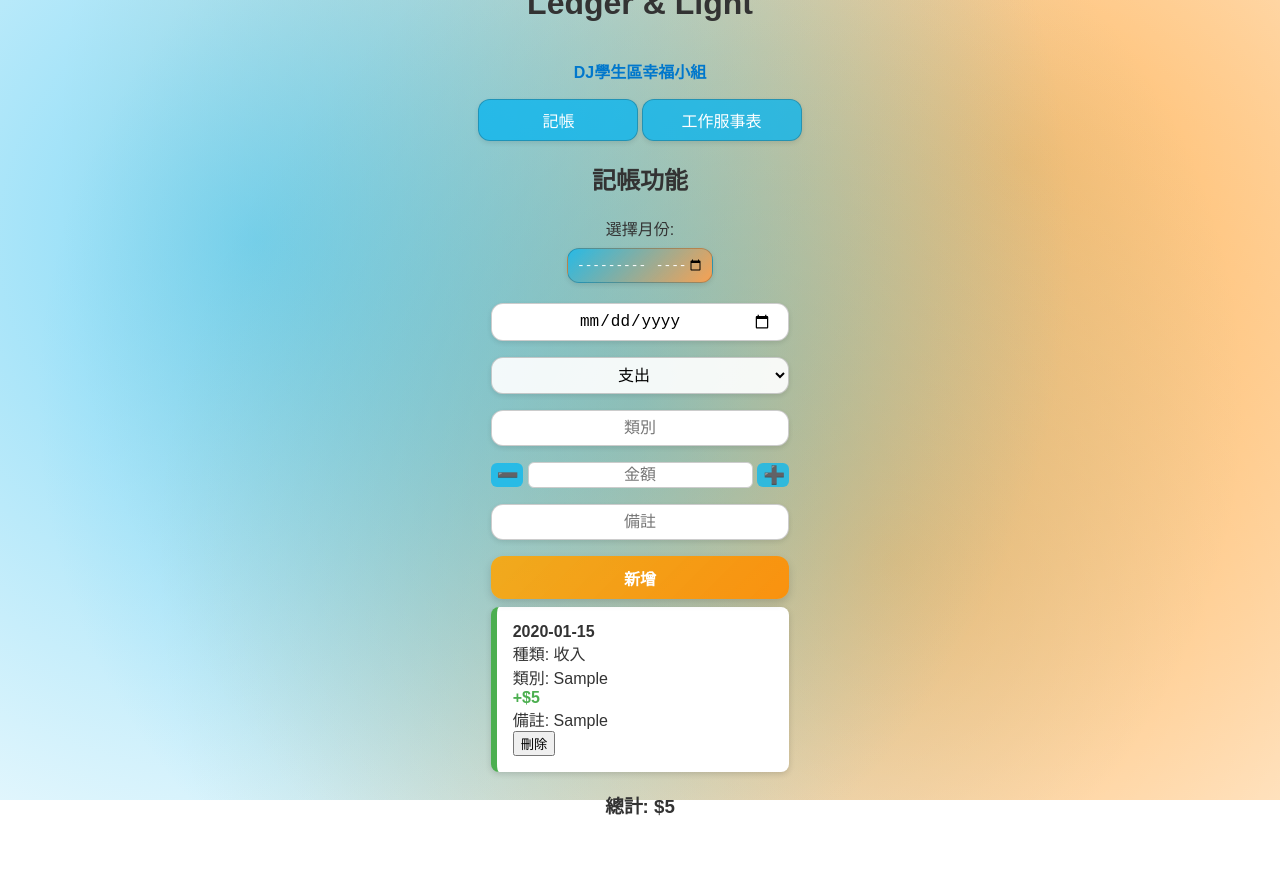
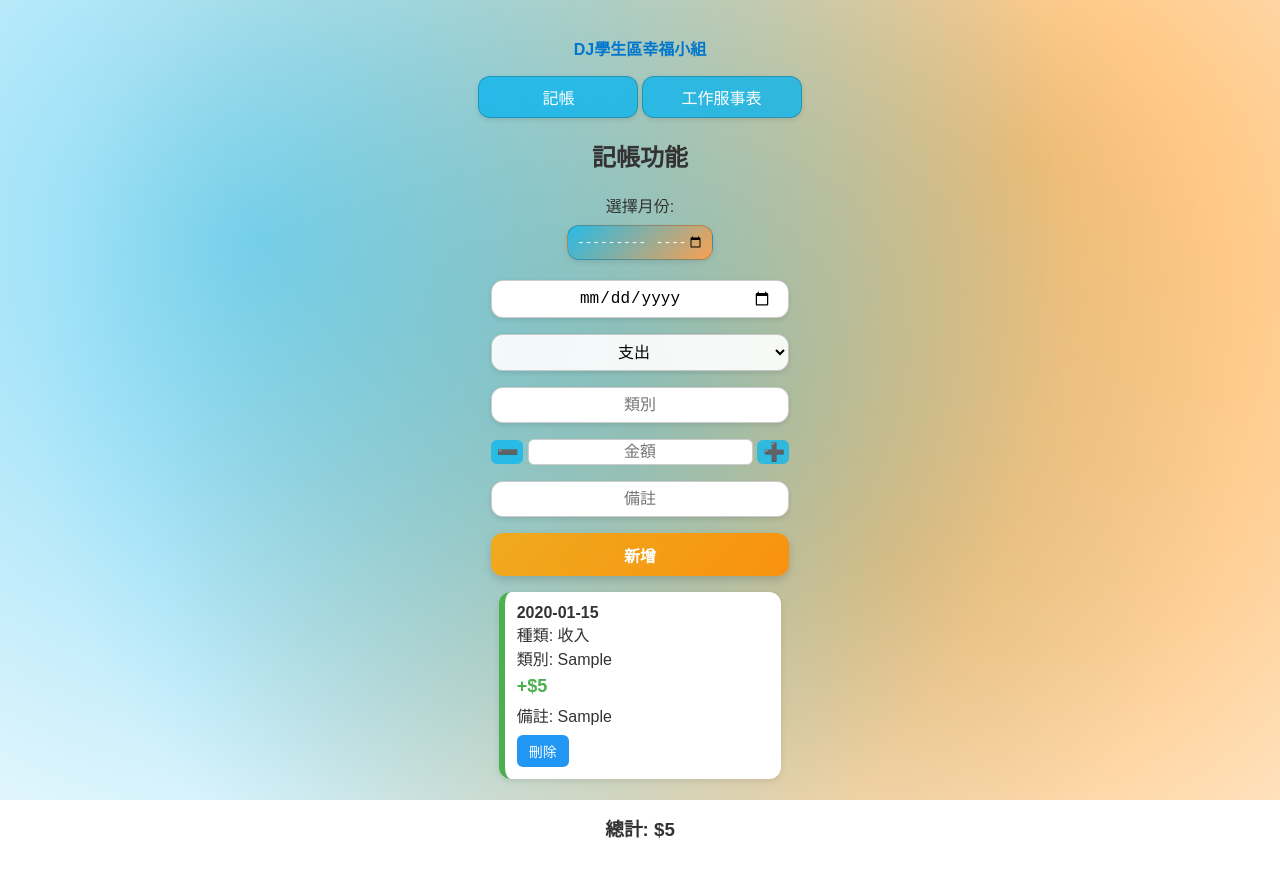
Before and after one commit to LinJie09/Serving-List, a React (Create React App) app in the folder my-react-app/: page / in a window 1280 px wide. Both pictures are taken after typing "2020-01-15", "Sample", "5", "Sample" into the empty fields and a click on the button "新增". Before the commit the page ends 853 px from the top, so only its background shows below. Built offline with nearby package versions, Linux system fonts and the light colour scheme.

Commit message:
add hint under the date category and amount alse create new layout expenseList and deleteModal

```diff
--- a/my-react-app/src/App.css
+++ b/my-react-app/src/App.css
@@ -150,6 +150,56 @@ body {
 
 }
 
+
+.cards {
+  display: grid;
+  grid-template-columns: repeat(auto-fit, minmax(250px, 1fr));
+  gap: 12px;
+  padding: 8px;
+}
+
+.card {
+  border-radius: 12px;
+  padding: 12px;
+  background: #fff;
+  box-shadow: 0 2px 6px rgba(0,0,0,0.1);
+  transition: transform 0.2s ease;
+}
+
+.card:hover {
+  transform: scale(1.02);
+}
+
+.card.income {
+  border-left: 6px solid #4caf50; /* 綠色代表收入 */
+}
+
+.card.expense {
+  border-left: 6px solid #f44336; /* 紅色代表支出 */
+}
+
+.card .amount {
+  font-size: 18px;
+  font-weight: bold;
+  margin: 6px 0;
+}
+
+.card button {
+  margin-top: 8px;
+  padding: 6px 12px;
+  border: none;
+  border-radius: 6px;
+  cursor: pointer;
+  background-color: #2196f3;
+  color: white;
+  font-size: 14px;
+}
+
+.card button:hover {
+  background-color: #1976d2;
+}
+
+
 /* 表單整體間距 */
 
 /* RWD 調整 */
--- /dev/null
+++ b/my-react-app/src/Expense/DeleteModal.js
@@ -0,0 +1,20 @@
+import React from "react";
+import "./deleteModal.css";
+
+const DeleteModal = ({ show, onClose, onConfirm }) => {
+  if (!show) return null;
+
+  return (
+    <div className="modal-backdrop">
+      <div className="modal-content">
+        <p>你確定要刪除這筆紀錄嗎？</p>
+        <div className="modal-buttons">
+          <button className="cancel-btn" onClick={onClose}>取消</button>
+          <button className="confirm-btn" onClick={onConfirm}>確定</button>
+        </div>
+      </div>
+    </div>
+  );
+};
+
+export default DeleteModal;
--- /dev/null
+++ b/my-react-app/src/Expense/ExpenseList.js
@@ -0,0 +1,27 @@
+import React from "react";
+
+const ExpenseList = ({ filteredExpenses, deleteExpense }) => {
+  return (
+    <div className="cards">
+      {filteredExpenses.map((exp) => (
+        <div
+          key={exp.id}
+          className={`card ${exp.type === "收入" ? "income" : "expense"}`}
+        >
+          <div>
+            <strong>{exp.date}</strong>
+          </div>
+          <div>種類: {exp.type}</div>
+          <div>類別: {exp.category}</div>
+          <div className="amount">
+            {exp.type === "收入" ? "+" : "-"}${exp.amount}
+          </div>
+          <div>備註: {exp.note}</div>
+          <button onClick={() => deleteExpense(exp.id)}>刪除</button>
+        </div>
+      ))}
+    </div>
+  );
+};
+
+export default ExpenseList;
--- /dev/null
+++ b/my-react-app/src/Expense/deleteModal.css
@@ -0,0 +1,45 @@
+.modal-backdrop {
+    position: fixed;
+    top: 0;
+    left: 0;
+    width: 100%;
+    height: 100%;
+    background-color: rgba(0,0,0,0.5);
+    display: flex;
+    justify-content: center;
+    align-items: center;
+    z-index: 1000;
+  }
+
+  .modal-content {
+    background-color: #fff;
+    padding: 20px;
+    border-radius: 12px;
+    width: 80%;
+    max-width: 300px;
+    text-align: center;
+  }
+
+  .modal-buttons {
+    display: flex;
+    justify-content: space-around;
+    margin-top: 15px;
+  }
+
+  .cancel-btn {
+    padding: 8px 16px;
+    border: none;
+    border-radius: 8px;
+    background-color: #ccc;
+    color: #000;
+    font-weight: bold;
+  }
+
+  .confirm-btn {
+    padding: 8px 16px;
+    border: none;
+    border-radius: 8px;
+    background-color: #f44336;
+    color: #fff;
+    font-weight: bold;
+  }
--- a/my-react-app/src/ExpenseTracker.js
+++ b/my-react-app/src/ExpenseTracker.js
@@ -1,4 +1,7 @@
 import React, { useState, useEffect } from "react";
+import ExpenseList from "./Expense/ExpenseList";
+import DeleteModal from "./Expense/DeleteModal";
+
 import "./expenseTrackr.css";
 
 function ExpenseTracker() {
@@ -9,12 +12,20 @@ function ExpenseTracker() {
 
   const [form, setForm] = useState({
     date: "",
-    type: "收入", // 預設收入
+    type: "收入",
     category: "",
     amount: "",
     note: "",
   });
+
   const [monthFilter, setMonthFilter] = useState("");
+  const [errorDate, setErrorDate] = useState("");
+  const [errorCategory, setErrorCategory] = useState("");
+  const [errorAmount, setErrorAmount] = useState("");
+
+  // Modal 狀態
+  const [showModal, setShowModal] = useState(false);
+  const [deleteId, setDeleteId] = useState(null);
 
   useEffect(() => {
     localStorage.setItem("expenses", JSON.stringify(expenses));
@@ -22,21 +33,39 @@ function ExpenseTracker() {
 
   const addExpense = (e) => {
     e.preventDefault();
-    if (!form.date || !form.category || !form.amount) return;
+    let hasError = false;
+
+    if (!form.date) { setErrorDate("請點選日期"); hasError = true; } else { setErrorDate(""); }
+    if (!form.category) { setErrorCategory("請填寫類別"); hasError = true; } else { setErrorCategory(""); }
+    if (!form.amount) { setErrorAmount("請填寫金額"); hasError = true; } else { setErrorAmount(""); }
+
+    if (hasError) return;
+
     setExpenses([...expenses, { ...form, id: Date.now() }]);
     setForm({ date: "", type: "支出", category: "", amount: "", note: "" });
   };
 
-  const deleteExpense = (id) => {
-    setExpenses(expenses.filter((exp) => exp.id !== id));
+  // 打開刪除 Modal
+  const handleDeleteClick = (id) => {
+    setDeleteId(id);
+    setShowModal(true);
   };
 
-  // 篩選按月份
+  const confirmDelete = () => {
+    setExpenses(expenses.filter((exp) => exp.id !== deleteId));
+    setShowModal(false);
+    setDeleteId(null);
+  };
+
+  const cancelDelete = () => {
+    setShowModal(false);
+    setDeleteId(null);
+  };
+
   const filteredExpenses = monthFilter
     ? expenses.filter((exp) => exp.date.startsWith(monthFilter))
     : expenses;
 
-  // 總計（收入加總，支出扣除）
   const total = filteredExpenses.reduce(
     (sum, exp) =>
       exp.type === "收入" ? sum + Number(exp.amount) : sum - Number(exp.amount),
@@ -45,15 +74,7 @@ function ExpenseTracker() {
 
   return (
     <div className="expense-container">
-      <div
-        style={{
-          display: "flex",
-          justifyContent: "center",
-          alignItems: "center",
-        }}
-      >
-        <h2>記帳功能</h2>
-      </div>
+      <h2 style={{ textAlign: "center" }}>記帳功能</h2>
 
       <div className="track-container">
         <div className="filter">
@@ -70,10 +91,10 @@ function ExpenseTracker() {
           <input
             type="date"
             value={form.date}
-            onChange={(e) => setForm({ ...form, date: e.target.value })}
+            onChange={(e) => { setForm({ ...form, date: e.target.value }); setErrorDate(""); }}
           />
+          {errorDate && <p style={{ color: "red", margin: "2px 0" }}>{errorDate}</p>}
 
-          {/* 收入 / 支出 */}
           <select
             className="select-btn"
             value={form.type}
@@ -87,46 +108,29 @@ function ExpenseTracker() {
             type="text"
             placeholder="類別"
             value={form.category}
-            onChange={(e) => setForm({ ...form, category: e.target.value })}
+            onChange={(e) => { setForm({ ...form, category: e.target.value }); setErrorCategory(""); }}
           />
-          {/* <input
-            type="number"
-            placeholder="金額"
-            value={form.amount}
-            onChange={(e) => setForm({ ...form, amount: e.target.value })}
-          /> */}
+          {errorCategory && <p style={{ color: "red", margin: "2px 0" }}>{errorCategory}</p>}
+
           <div className="number-input">
             <button
               className="number-btn"
               type="button"
-              onClick={() =>
-                setForm({
-                  ...form,
-                  amount: Math.max(Number(form.amount) - 1, 0), // 避免小於 0
-                })
-              }
-            >
-              ➖
-            </button>
+              onClick={() => setForm({ ...form, amount: Math.max(Number(form.amount)-1,0) })}
+            >➖</button>
             <input
               type="number"
               placeholder="金額"
               value={form.amount}
-              onChange={(e) => setForm({ ...form, amount: e.target.value })}
+              onChange={(e) => { setForm({ ...form, amount: e.target.value }); setErrorAmount(""); }}
             />
             <button
-               className="number-btn"
+              className="number-btn"
               type="button"
-              onClick={() =>
-                setForm({
-                  ...form,
-                  amount: Number(form.amount) + 1,
-                })
-              }
-            >
-              ➕
-            </button>
+              onClick={() => setForm({ ...form, amount: Number(form.amount)+1 })}
+            >➕</button>
           </div>
+          {errorAmount && <p style={{ color: "red", margin: "2px 0" }}>{errorAmount}</p>}
 
           <input
             type="text"
@@ -134,29 +138,23 @@ function ExpenseTracker() {
             value={form.note}
             onChange={(e) => setForm({ ...form, note: e.target.value })}
           />
+
           <button className="orange-btn" type="submit">新增</button>
         </form>
       </div>
 
-      <div className="cards">
-        {filteredExpenses.map((exp) => (
-          <div
-            key={exp.id}
-            className={`card ${exp.type === "收入" ? "income" : "expense"}`}
-          >
-            <div>
-              <strong>{exp.date}</strong>
-            </div>
-            <div>種類: {exp.type}</div>
-            <div>類別: {exp.category}</div>
-            <div className="amount">
-              {exp.type === "收入" ? "+" : "-"}${exp.amount}
-            </div>
-            <div>備註: {exp.note}</div>
-            <button onClick={() => deleteExpense(exp.id)}>刪除</button>
-          </div>
-        ))}
-      </div>
+      {/* 卡片列表 */}
+      <ExpenseList
+        filteredExpenses={filteredExpenses}
+        deleteExpense={handleDeleteClick} // 點擊打開 Modal
+      />
+
+      {/* 刪除確認 Modal */}
+      <DeleteModal
+        show={showModal}
+        onClose={cancelDelete}
+        onConfirm={confirmDelete}
+      />
 
       <h3 className="h3-text">總計: ${total}</h3>
     </div>
```
